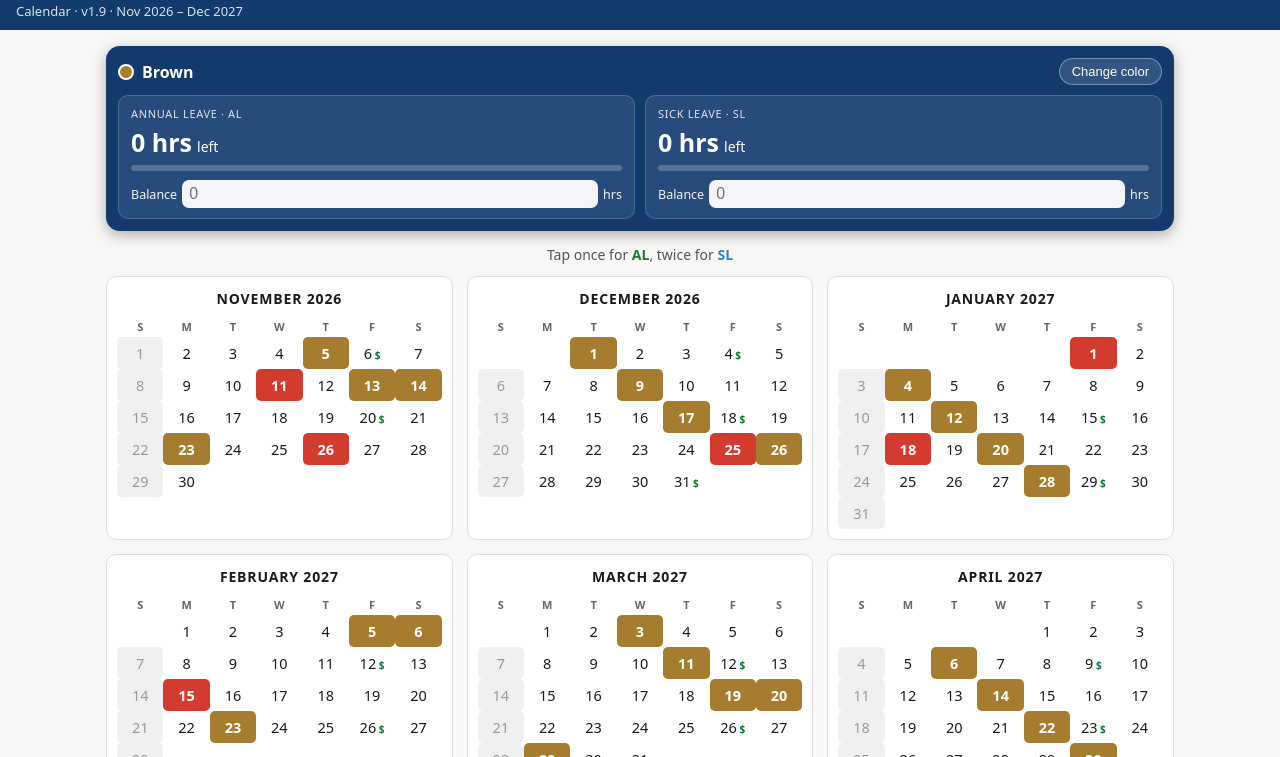
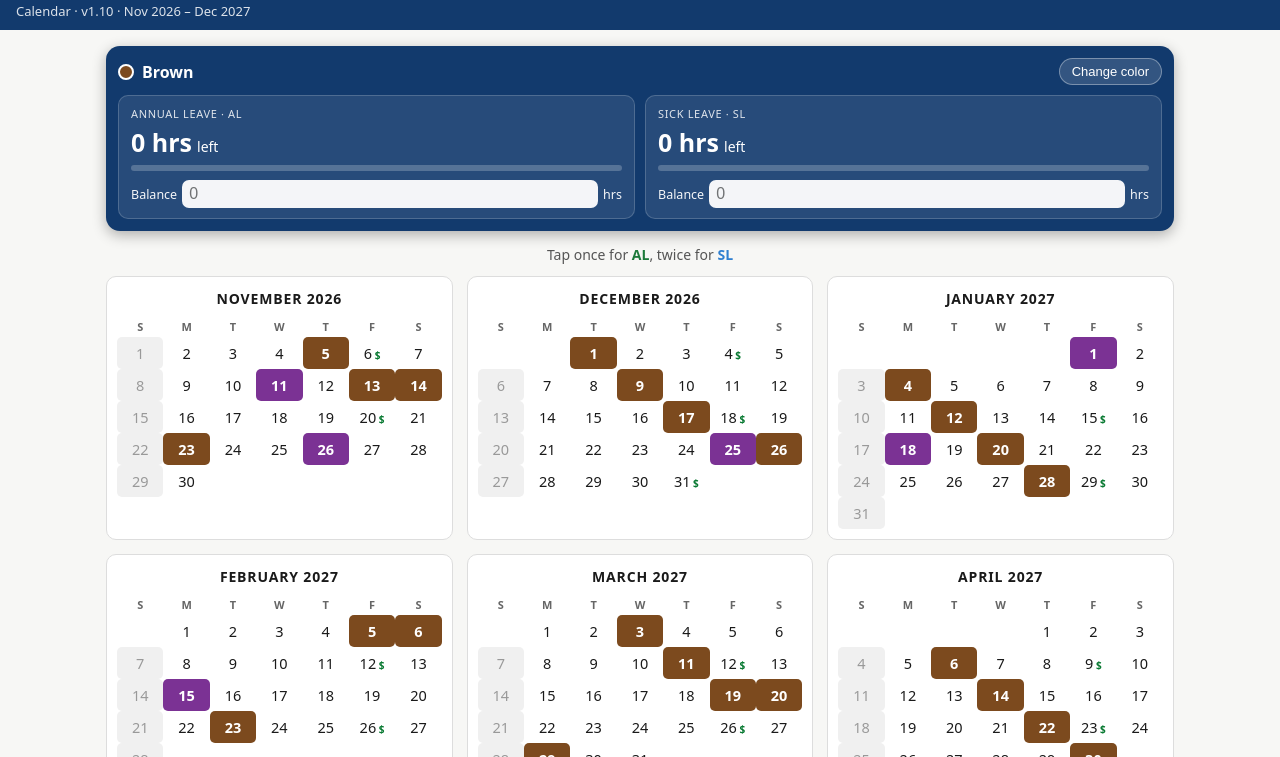
Before and after one commit to captaincoleslaw1/Carrier-dashboard, a plain HTML site: page index.html in a window 1280 px wide. Both pictures are taken after a click on the button "Brown". Shown: the part 43-800 px from the top of the page. Drawn offline with Linux system fonts and the light colour scheme.

Commit message:
v1.10: holidays purple for everyone (red carriers collided), brown darkened so it separates from red

```diff
--- a/index.html
+++ b/index.html
@@ -44,7 +44,7 @@
   td.day{cursor:pointer}
   td.sun{color:#999;background:#f0f0f0;cursor:default}
   td.nsd{font-weight:700}
-  td.holiday{background:#d23b2e;color:#fff;font-weight:700}
+  td.holiday{background:#7b3294;color:#fff;font-weight:700}
   td.al{background:#35b558 !important;color:#000 !important;font-weight:700}
   td.sl{background:#2f7fd0 !important;color:#fff !important;font-weight:700}
   td.payday::after{content:" $";color:#0a7a33;font-weight:700;font-size:10px}
@@ -62,7 +62,7 @@
 <body>
 <header>
   <h1>📬 Carrier Dashboard</h1>
-  <p>Calendar · v1.9 · Nov 2026 – Dec 2027</p>
+  <p>Calendar · v1.10 · Nov 2026 – Dec 2027</p>
 </header>
 <main>
   <!-- Step 1: pick your color -->
@@ -114,7 +114,7 @@ const COLORS = {
   yellow: {letter:'B', name:'Yellow', hex:'#f2c200', text:'#000'},
   blue:   {letter:'C', name:'Blue',   hex:'#2f7fd0', text:'#fff'},
   green:  {letter:'D', name:'Green',  hex:'#35b558', text:'#000'},
-  brown:  {letter:'E', name:'Brown',  hex:'#a67c2e', text:'#fff'},
+  brown:  {letter:'E', name:'Brown',  hex:'#7c4a1e', text:'#fff'},
   red:    {letter:'F', name:'Red',    hex:'#d23b2e', text:'#fff'},
 };
 
```
Also changed, not shown: 1 other file.
